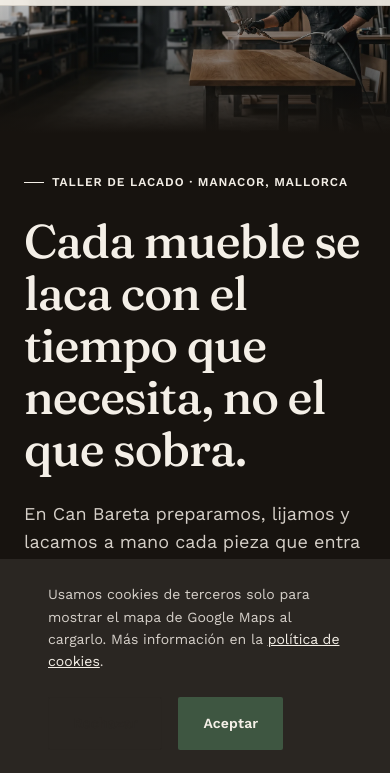
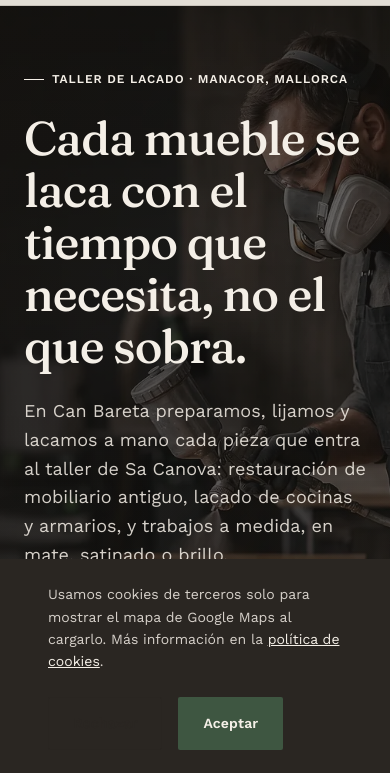
Before and after one commit to Penyaas/LacatsAmengual2.0, a plain HTML site: page index.html in a window 390 px wide. Shown: the part 70-843 px from the top of the page. Drawn offline with nearby package versions, Linux system fonts and the light colour scheme.

Commit message:
Usar foto vertical dedicada para el fondo del hero en movil
Anade hero-fondo-movil.jpg/.webp (foto en formato retrato, compuesta
para dejar espacio oscuro a la izquierda para el texto) y la sirve
solo en <=639px via <picture><source media>. Ya no hace falta la
franja recortada + fondo solido de antes; el hero vuelve a ser foto
a pantalla completa tambien en movil, con un scrim mas fuerte para
mantener el contraste del texto sobre el artesano.

Co-Authored-By: Claude Sonnet 5 <noreply@anthropic.com>

```diff
--- a/index.html
+++ b/index.html
@@ -105,6 +105,8 @@
   <section class="hero" id="inicio">
     <div class="hero-bg" aria-hidden="true">
       <picture>
+        <source media="(max-width: 639px)" srcset="assets/img/hero-fondo-movil.webp" type="image/webp">
+        <source media="(max-width: 639px)" srcset="assets/img/hero-fondo-movil.jpg" type="image/jpeg">
         <source srcset="assets/img/hero-fondo.webp" type="image/webp">
         <img src="assets/img/hero-fondo.jpg" alt="" width="2200" height="1228" fetchpriority="high">
       </picture>
--- a/styles.css
+++ b/styles.css
@@ -660,14 +660,14 @@ h4 { font-size: var(--text-lg); line-height: var(--leading-snug); font-weight: 6
 @media (max-width: 639px) {
   .hero {
     min-height: 0;
-    padding-top: calc(52vw + var(--space-lg));
+    padding-top: calc(var(--header-height) + var(--space-xl));
     padding-bottom: var(--space-lg);
-    background: #17130f;
   }
-  .hero-bg, .hero-scrim { top: 0; right: 0; left: 0; bottom: auto; height: 52vw; }
-  .hero-bg img { object-position: 50% 42%; }
+  .hero-bg img { object-position: 84% 30%; }
   .hero-scrim {
-    background: linear-gradient(180deg, rgba(20,17,14,0.05) 0%, rgba(20,17,14,0.5) 72%, #17130f 100%);
+    background:
+      linear-gradient(180deg, rgba(20,17,14,0.74) 0%, rgba(20,17,14,0.62) 28%, rgba(20,17,14,0.68) 58%, rgba(20,17,14,0.88) 100%),
+      linear-gradient(90deg, rgba(20,17,14,0.55) 0%, rgba(20,17,14,0.1) 55%);
   }
   .hero-title { font-size: clamp(2.25rem, 8vw + 1rem, 3rem); }
   .hero-badge-row { justify-content: flex-start; margin-top: var(--space-lg); }
```
Also changed, not shown: assets/img/hero-fondo-movil.jpg (added), assets/img/hero-fondo-movil.webp (added).
